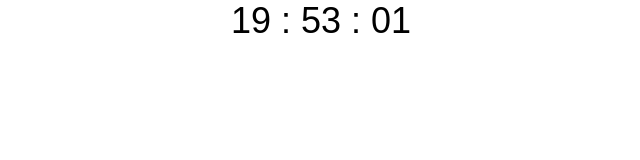
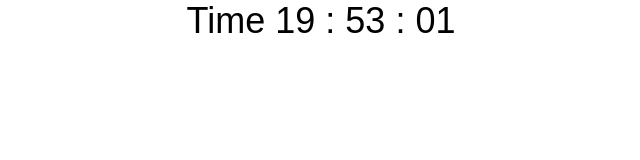
Before and after one commit to Lillyfrand/JS-Clock-Practice, a plain HTML site: page index.html in a window 1280 px wide. Shown: the whole page, without its empty margins (319-959 px from the left). Drawn offline with Linux system fonts and the light colour scheme.

Commit message:
added Time to clock

```diff
--- a/index.html
+++ b/index.html
@@ -7,6 +7,7 @@
 	</head>
 	<body>
 		<div class="clock">
+			Time
 			<span id="hr">00</span>
 			<span> : </span>
 			<span id="min">00</span>
```
